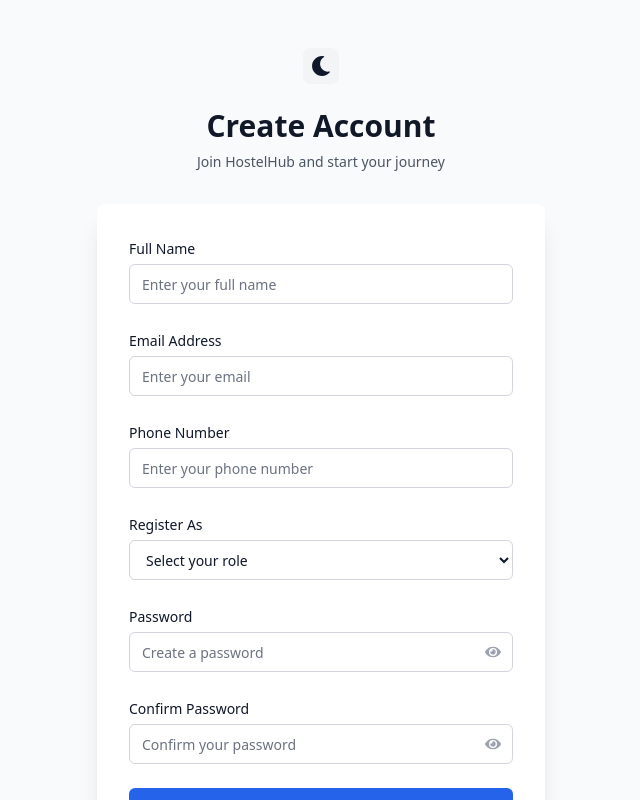
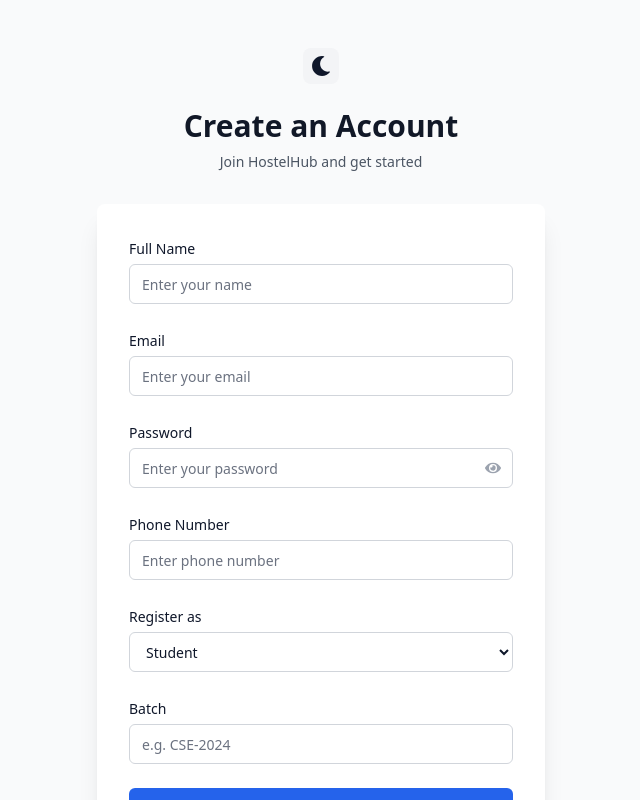
Before and after one commit to habibi-as/hostel-frontend, a React (Create React App) app in the folder client/: page /register in a window 1280 px wide. Shown: the top 800 px of the page, without its empty margins (319-959 px from the left). Built offline with nearby package versions, Linux system fonts and the light colour scheme.

Commit message:
Refactor registration form and validation logic
Refactor registration form to remove confirm password field and improve validation. Added default role as 'student' and adjusted error handling.

```diff
--- a/client/src/pages/Register.js
+++ b/client/src/pages/Register.js
@@ -4,19 +4,18 @@ import { useAuth } from '../contexts/AuthContext';
 import { useTheme } from '../contexts/ThemeContext';
 import LoadingSpinner from '../components/LoadingSpinner';
 import { FaEye, FaEyeSlash, FaSun, FaMoon } from 'react-icons/fa';
+import toast from 'react-hot-toast';
 
 const Register = () => {
   const [formData, setFormData] = useState({
     name: '',
     email: '',
     password: '',
-    confirmPassword: '',
     phone: '',
     batch: '',
-    role: '' // Added role
+    role: 'student'
   });
   const [showPassword, setShowPassword] = useState(false);
-  const [showConfirmPassword, setShowConfirmPassword] = useState(false);
   const [errors, setErrors] = useState({});
 
   const { register, loading } = useAuth();
@@ -29,33 +28,16 @@ const Register = () => {
       ...prev,
       [name]: value
     }));
-
-    if (errors[name]) {
-      setErrors(prev => ({
-        ...prev,
-        [name]: ''
-      }));
-    }
   };
 
   const validateForm = () => {
     const newErrors = {};
-
-    if (!formData.name.trim()) newErrors.name = 'Name is required';
+    if (!formData.name) newErrors.name = 'Name is required';
     if (!formData.email) newErrors.email = 'Email is required';
-    else if (!/\S+@\S+\.\S+/.test(formData.email)) newErrors.email = 'Email is invalid';
+    if (!/\S+@\S+\.\S+/.test(formData.email)) newErrors.email = 'Invalid email';
     if (!formData.password) newErrors.password = 'Password is required';
-    else if (formData.password.length < 6)
-      newErrors.password = 'Password must be at least 6 characters';
-    if (!formData.confirmPassword)
-      newErrors.confirmPassword = 'Please confirm your password';
-    else if (formData.password !== formData.confirmPassword)
-      newErrors.confirmPassword = 'Passwords do not match';
-    if (!formData.phone) newErrors.phone = 'Phone number is required';
-    if (!formData.role) newErrors.role = 'Please select your role';
-    if (formData.role === 'student' && !formData.batch)
-      newErrors.batch = 'Batch is required for students';
-
+    if (!formData.role) newErrors.role = 'Please select a role';
+    if (formData.role === 'student' && !formData.batch) newErrors.batch = 'Batch is required';
     setErrors(newErrors);
     return Object.keys(newErrors).length === 0;
   };
@@ -64,21 +46,19 @@ const Register = () => {
     e.preventDefault();
     if (!validateForm()) return;
 
-    const { confirmPassword, ...userData } = formData;
-    const result = await register(userData);
-
+    const result = await register(formData);
     if (result.success) {
-      if (formData.role === 'admin') {
-        navigate('/admin', { replace: true });
-      } else {
-        navigate('/student', { replace: true });
-      }
+      toast.success(`${formData.role.charAt(0).toUpperCase() + formData.role.slice(1)} registered successfully!`);
+      navigate('/login');
+    } else {
+      toast.error(result.message || 'Registration failed');
     }
   };
 
   return (
     <div className={`min-h-screen flex items-center justify-center py-12 px-4 sm:px-6 lg:px-8 ${darkMode ? 'dark bg-gray-900' : 'bg-gray-50'}`}>
       <div className="max-w-md w-full space-y-8">
+        {/* Header */}
         <div className="text-center">
           <div className="flex justify-center items-center mb-6">
             <button
@@ -88,167 +68,82 @@ const Register = () => {
               {darkMode ? <FaSun className="w-5 h-5" /> : <FaMoon className="w-5 h-5" />}
             </button>
           </div>
-          <h2 className="text-3xl font-bold text-gray-900 dark:text-white">Create Account</h2>
-          <p className="mt-2 text-sm text-gray-600 dark:text-gray-400">
-            Join HostelHub and start your journey
-          </p>
+          <h2 className="text-3xl font-bold text-gray-900 dark:text-white">Create an Account</h2>
+          <p className="mt-2 text-sm text-gray-600 dark:text-gray-400">Join HostelHub and get started</p>
         </div>
 
+        {/* Form */}
         <div className={`${darkMode ? 'bg-gray-800' : 'bg-white'} shadow-xl rounded-lg p-8`}>
           <form className="space-y-6" onSubmit={handleSubmit}>
-            {/* Full Name */}
+
             <div>
               <label htmlFor="name" className="label">Full Name</label>
-              <input
-                id="name"
-                name="name"
-                type="text"
-                value={formData.name}
-                onChange={handleChange}
-                className={`input mt-1 ${errors.name ? 'border-red-500' : ''}`}
-                placeholder="Enter your full name"
-              />
-              {errors.name && <p className="text-red-600 text-sm mt-1">{errors.name}</p>}
+              <input id="name" name="name" type="text" value={formData.name} onChange={handleChange}
+                className={`input mt-1 ${errors.name ? 'border-red-500' : ''}`} placeholder="Enter your name" />
+              {errors.name && <p className="mt-1 text-sm text-red-600">{errors.name}</p>}
             </div>
 
-            {/* Email */}
             <div>
-              <label htmlFor="email" className="label">Email Address</label>
-              <input
-                id="email"
-                name="email"
-                type="email"
-                value={formData.email}
-                onChange={handleChange}
-                className={`input mt-1 ${errors.email ? 'border-red-500' : ''}`}
-                placeholder="Enter your email"
-              />
-              {errors.email && <p className="text-red-600 text-sm mt-1">{errors.email}</p>}
+              <label htmlFor="email" className="label">Email</label>
+              <input id="email" name="email" type="email" value={formData.email} onChange={handleChange}
+                className={`input mt-1 ${errors.email ? 'border-red-500' : ''}`} placeholder="Enter your email" />
+              {errors.email && <p className="mt-1 text-sm text-red-600">{errors.email}</p>}
             </div>
 
-            {/* Phone */}
-            <div>
-              <label htmlFor="phone" className="label">Phone Number</label>
-              <input
-                id="phone"
-                name="phone"
-                type="tel"
-                value={formData.phone}
-                onChange={handleChange}
-                className={`input mt-1 ${errors.phone ? 'border-red-500' : ''}`}
-                placeholder="Enter your phone number"
-              />
-              {errors.phone && <p className="text-red-600 text-sm mt-1">{errors.phone}</p>}
-            </div>
-
-            {/* Role */}
-            <div>
-              <label htmlFor="role" className="label">Register As</label>
-              <select
-                id="role"
-                name="role"
-                required
-                value={formData.role}
-                onChange={handleChange}
-                className={`input mt-1 ${errors.role ? 'border-red-500' : ''}`}
-              >
-                <option value="">Select your role</option>
-                <option value="student">Student</option>
-                <option value="admin">Admin</option>
-              </select>
-              {errors.role && <p className="text-red-600 text-sm mt-1">{errors.role}</p>}
-            </div>
-
-            {/* Batch (only for students) */}
-            {formData.role === 'student' && (
-              <div>
-                <label htmlFor="batch" className="label">Batch</label>
-                <select
-                  id="batch"
-                  name="batch"
-                  value={formData.batch}
-                  onChange={handleChange}
-                  className={`input mt-1 ${errors.batch ? 'border-red-500' : ''}`}
-                >
-                  <option value="">Select your batch</option>
-                  <option value="2024">2024</option>
-                  <option value="2023">2023</option>
-                  <option value="2022">2022</option>
-                  <option value="2021">2021</option>
-                </select>
-                {errors.batch && <p className="text-red-600 text-sm mt-1">{errors.batch}</p>}
-              </div>
-            )}
-
-            {/* Password */}
             <div>
               <label htmlFor="password" className="label">Password</label>
               <div className="relative mt-1">
                 <input
-                  id="password"
-                  name="password"
-                  type={showPassword ? 'text' : 'password'}
-                  value={formData.password}
-                  onChange={handleChange}
+                  id="password" name="password" type={showPassword ? 'text' : 'password'}
+                  value={formData.password} onChange={handleChange}
                   className={`input pr-10 ${errors.password ? 'border-red-500' : ''}`}
-                  placeholder="Create a password"
+                  placeholder="Enter your password"
                 />
-                <button
-                  type="button"
-                  className="absolute inset-y-0 right-0 pr-3 flex items-center"
-                  onClick={() => setShowPassword(!showPassword)}
-                >
+                <button type="button" onClick={() => setShowPassword(!showPassword)}
+                  className="absolute inset-y-0 right-0 pr-3 flex items-center">
                   {showPassword ? <FaEyeSlash className="h-4 w-4 text-gray-400" /> : <FaEye className="h-4 w-4 text-gray-400" />}
                 </button>
               </div>
-              {errors.password && <p className="text-red-600 text-sm mt-1">{errors.password}</p>}
-            </div>
-
-            {/* Confirm Password */}
-            <div>
-              <label htmlFor="confirmPassword" className="label">Confirm Password</label>
-              <div className="relative mt-1">
-                <input
-                  id="confirmPassword"
-                  name="confirmPassword"
-                  type={showConfirmPassword ? 'text' : 'password'}
-                  value={formData.confirmPassword}
-                  onChange={handleChange}
-                  className={`input pr-10 ${errors.confirmPassword ? 'border-red-500' : ''}`}
-                  placeholder="Confirm your password"
-                />
-                <button
-                  type="button"
-                  className="absolute inset-y-0 right-0 pr-3 flex items-center"
-                  onClick={() => setShowConfirmPassword(!showConfirmPassword)}
-                >
-                  {showConfirmPassword ? <FaEyeSlash className="h-4 w-4 text-gray-400" /> : <FaEye className="h-4 w-4 text-gray-400" />}
-                </button>
-              </div>
-              {errors.confirmPassword && (
-                <p className="mt-1 text-sm text-red-600">{errors.confirmPassword}</p>
-              )}
+              {errors.password && <p className="mt-1 text-sm text-red-600">{errors.password}</p>}
             </div>
 
             <div>
-              <button type="submit" disabled={loading} className="btn btn-primary w-full btn-lg">
-                {loading ? (
-                  <div className="flex items-center justify-center">
-                    <LoadingSpinner size="sm" className="mr-2" />
-                    Creating account...
-                  </div>
-                ) : (
-                  'Create Account'
-                )}
-              </button>
+              <label htmlFor="phone" className="label">Phone Number</label>
+              <input id="phone" name="phone" type="text" value={formData.phone} onChange={handleChange}
+                className="input mt-1" placeholder="Enter phone number" />
             </div>
+
+            {/* Role Selection */}
+            <div>
+              <label htmlFor="role" className="label">Register as</label>
+              <select
+                id="role" name="role" value={formData.role} onChange={handleChange}
+                className={`input mt-1 ${errors.role ? 'border-red-500' : ''}`}
+              >
+                <option value="student">Student</option>
+                <option value="admin">Admin</option>
+              </select>
+              {errors.role && <p className="mt-1 text-sm text-red-600">{errors.role}</p>}
+            </div>
+
+            {/* Show batch only if student */}
+            {formData.role === 'student' && (
+              <div>
+                <label htmlFor="batch" className="label">Batch</label>
+                <input id="batch" name="batch" type="text" value={formData.batch} onChange={handleChange}
+                  className={`input mt-1 ${errors.batch ? 'border-red-500' : ''}`} placeholder="e.g. CSE-2024" />
+                {errors.batch && <p className="mt-1 text-sm text-red-600">{errors.batch}</p>}
+              </div>
+            )}
+
+            <button type="submit" disabled={loading} className="btn btn-primary w-full btn-lg">
+              {loading ? <><LoadingSpinner size="sm" className="mr-2" /> Registering...</> : 'Register'}
+            </button>
 
             <div className="text-center">
               <p className="text-sm text-gray-600 dark:text-gray-400">
                 Already have an account?{' '}
-                <Link to="/login" className="font-medium text-primary-600 hover:text-primary-500">
-                  Sign in here
-                </Link>
+                <Link to="/login" className="font-medium text-primary-600 hover:text-primary-500">Sign in</Link>
               </p>
             </div>
           </form>
```
